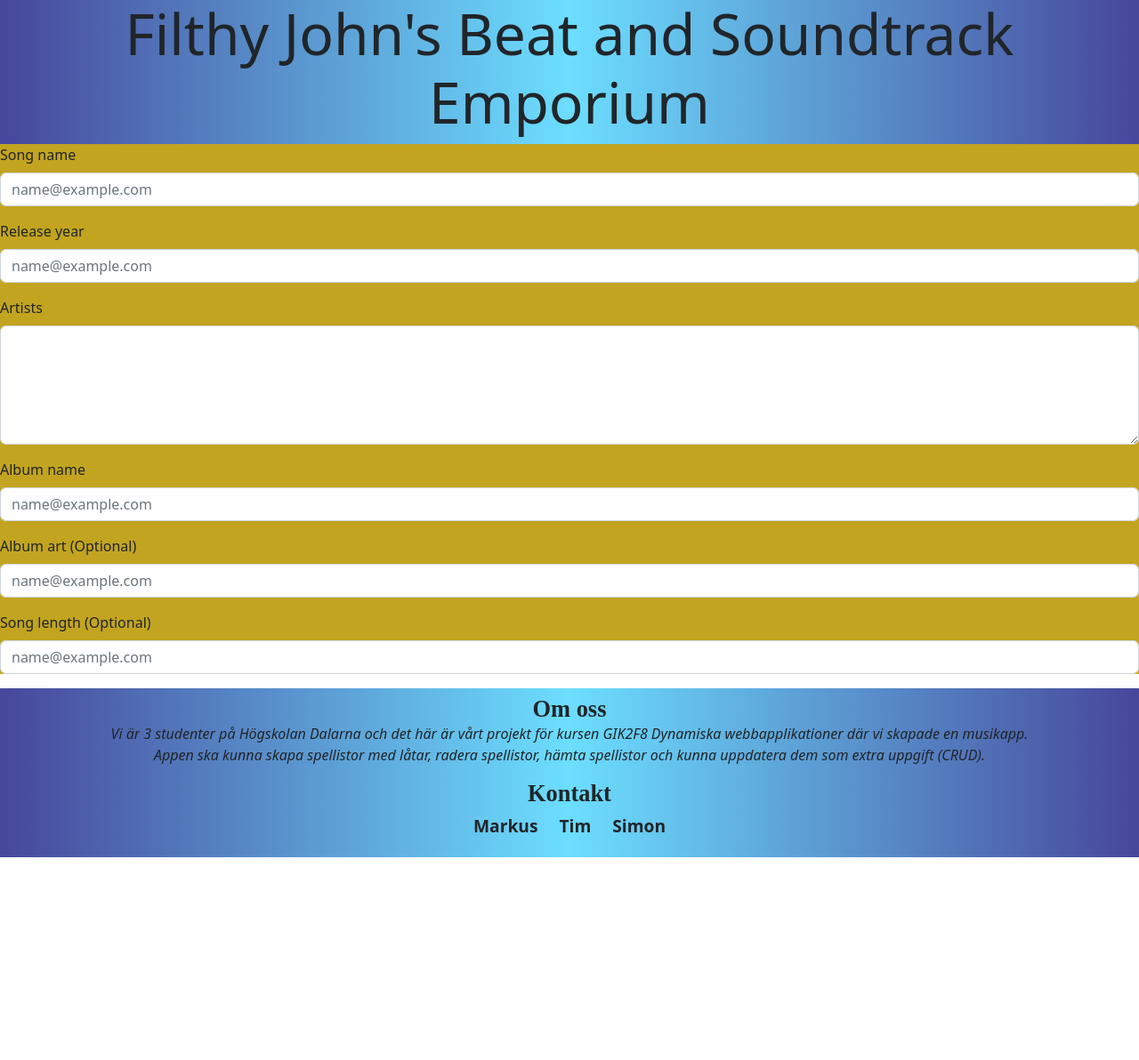
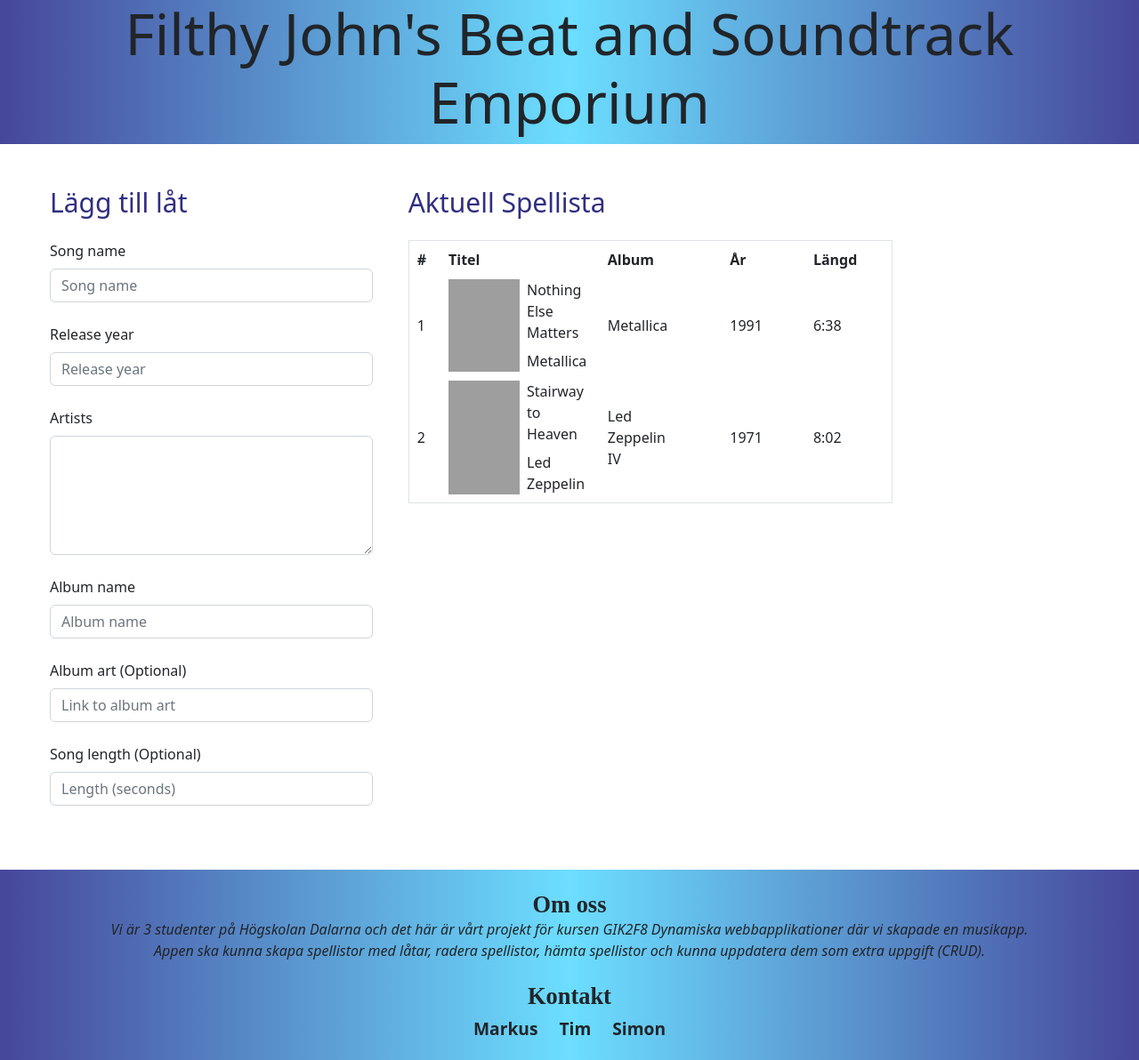
Before and after one commit to Academic-Inquisition/gik2f8-14-projekt, a plain HTML site: page client/html/index.html in a window 1280 px wide. Shown: the whole page at 89% size. Before the commit the page ends 964 px from the top, so only its background shows below. Drawn offline with nearby package versions, Linux system fonts and the light colour scheme; grey boxes are pictures that could not be loaded.

Commit message:
html-pill

```diff
--- a/client/css/index.css
+++ b/client/css/index.css
@@ -1,7 +1,11 @@
 /*Styles följer strukturen på sidan från uppifrån till vänster.*/
 
 /*Alla header styles*/
-.header__h1{
+body {
+    margin: 0 auto
+}
+
+#header__text{
     text-align: center;
     font-size: 4rem;
     background: rgb(9,9,121);
@@ -10,25 +14,26 @@
 }
 
 /*Sidebar styles*/
-#sidebar {
-    background-color: rgb(194, 164, 32); /*Senap sidebar mums*/
-}
+/* #sidebar {
+    background-color: rgb(194, 164, 32);
+} */
 
 /*Styles för spellistornas innehåll*/
-#content{
+/* #content{
     background-color: rgb(52, 190, 52);
-}
+} */
 
 /*Formulär styles*/
-#form__add-song{
+/* #form__add-song{
     background-color: bisque;
-}
+} */
 
 /*Alla footer styles*/
 #footer{
     background: rgb(9,9,121);
     background: linear-gradient(90deg, rgba(9,9,121,0.75) 0%, rgba(0,198,255,0.5746673669467788) 50%, rgba(9,9,121,0.75) 100%);
 }
+
 #footer h3{
     font-size: 1.65rem;
     font-weight: 700;
@@ -42,6 +47,7 @@
     font-weight: 400;
     font-style: italic;
 }
+
 #footer h4{
     text-align: center;
     font-weight: 600;
--- a/client/html/index.html
+++ b/client/html/index.html
@@ -10,63 +10,130 @@
     <title>Filthy John's Beat and Soundtrack Emporium</title>
     <link rel="stylesheet" href="../css/index.css"/>
   </head>
-  <body class="">
-    <header>
-      <h1 class="header__h1">Filthy John's Beat and Soundtrack Emporium</h1>
+  <body>
+    <main>
+      <header id="header">
+        <h1 id="header__text">Filthy John's Beat and Soundtrack Emporium</h1>
       </header>
-    <section id="sidebar" class="w-{calc(2/7)%} h-1/1">
-      <!-- <section class="" id="addSongForm"> --> <!--Collapse är en bootstrap klass -->
+      <section class="flex gap-10 mx-2 xl:mx-auto bg-white bg-opacity-75 p-5 rounded-lg">
+        <section id="sidebar" class="w-2/6">
+            <h2 class="mb-6 text-3xl text-indigo-900">Lägg till låt</h2>
             <form id="form" class="">
               <div id="form__add-name">
+
+                <div class="flex">
                   <label for="add-name" class="form-label">Song name</label>
-            <input type="email" class="form-control mb-3" id="add-name" placeholder="name@example.com">
+                  <p class="message pt-0.5 pl-2 text-sm text-red-700 hidden">
+                    Error message
+                  </p>
+                </div>
+                <input type="text" class="form-control mb-4" id="add-name" placeholder="Song name">
               </div>
               <div id="form__add-year">
+                <div class="flex">
                   <label for="add-year" class="form-label">Release year</label>
-            <input type="email" class="form-control mb-3" id="add-year" placeholder="name@example.com">
+                  <p class="message pt-0.5 pl-2 text-sm text-red-700 hidden">
+                    Error message
+                  </p>
+                </div>
+                <input type="text" class="form-control mb-4" id="add-year" placeholder="Release year">
               </div>
               <div id="form__add-artists">
+                <div class="flex">
                   <label for="add-artists" class="form-label">Artists</label>
-            <textarea class="form-control mb-3" id="add-artists" rows="5"></textarea>
+                  <p class="message pt-0.5 pl-2 text-sm text-red-700 hidden">
+                    Error message
+                  </p>
+                </div>
+                <textarea class="form-control mb-4" id="add-artists" rows="5"></textarea>
               </div>
               <div id="form__add-albumname">
+                <div class="flex">
                   <label for="add-albumname" class="form-label">Album name</label>
-            <input type="email" class="form-control mb-3" id="add-albumname" placeholder="name@example.com">
+                  <p class="message pt-0.5 pl-2 text-sm text-red-700 hidden">
+                    Error message
+                  </p>
+                </div>
+                <input type="text" class="form-control mb-4" id="add-albumname" placeholder="Album name">
               </div>
               <div id="form__add-albumart">
+                <div class="flex">
                   <label for="add__album-art" class="form-label">Album art (Optional)</label>
-            <input type="email" class="form-control mb-3" id="add__album-art" placeholder="name@example.com">
+                  <p class="message pt-0.5 pl-2 text-sm text-red-700 hidden">
+                    Error message
+                  </p>
+                </div>
+                <input type="text" class="form-control mb-4" id="add__album-art" placeholder="Link to album art">
               </div>
               <div id="form__add-length">
+                <div class="flex">
                   <label for="add-length" class="form-label">Song length (Optional)</label>
-            <input type="email" class="form-control mb-3" id="add-length" placeholder="name@example.com">
+                  <p class="message pt-0.5 pl-2 text-sm text-red-700 hidden">
+                    Error message
+                  </p>
+                </div>
+                <input type="text" class="form-control mb-4" id="add-length" placeholder="Length (seconds)">
               </div>
             </form>
-      <!-- </section> -->
         </section>
-    <section id="content" class="w-{calc(4/7)} h-auto">
+        <section id="content" class="w-3/6">
+          <h2 class="mb-6 text-3xl text-indigo-900">Aktuell Spellista</h2>
+          <table class="border border-separate border-spacing-y-2 border-spacing-2">
+            <tr class="">
+              <th class="pr-4">#</th>
+              <th class="pr-12">Titel</th>
+              <th class="pr-12">Album</th>
+              <th class="pr-12">År</th>
+              <th>Längd</th>
+            </tr>
+            <tr>
+              <td>1</td>
+              <td class="pr-12">
+                <div class="flex flex-row">
+                  <img src="https://upload.wikimedia.org/wikipedia/commons/6/65/No-Image-Placeholder.svg" alt="Album Cover Image" width="80" height="auto">
+                  <div class="flex flex-col justify-content-center">
+                    <p class="pb-2 pl-2">Nothing Else Matters</p>
+                    <p class="pl-2">Metallica</p>
+                  </div>
+                </div>
+              </td>
+              <td class="pr-12">Metallica</td>
+              <td class="pr-12">1991</td>
+              <td class="pr-12">6:38</td>
+            </tr>
+            <tr>
+              <td>2</td>
+              <td class="pr-12">
+                <div class="flex flex-row">
+                  <img src="https://upload.wikimedia.org/wikipedia/commons/6/65/No-Image-Placeholder.svg" alt="Album Cover Image" width="80" height="auto">
+                  <div class="flex flex-col justify-content-center">
+                    <p class="pb-2 pl-2">Stairway to Heaven</p>
+                    <p class="pl-2">Led Zeppelin</p>
+                  </div>
+                </div>
+              </td>
+              <td class="pr-12">Led Zeppelin IV</td>
+              <td class="pr-12">1971</td>
+              <td class="pr-12">8:02</td>
+            </tr>
+          </table>
+        </section>
+        <section id="toasts" class="w-1/6">
 
         </section>
-    <section id="toasts" class="w-{calc(1/7)} h-auto">
-
       </section>
-    <footer id="footer">
+    </main>
+    <footer class="h-fit" id="footer">
       <div>
-        <h3 class="pt-2">Om oss</h3>
+        <h3 class="pt-4">Om oss</h3>
           <p>Vi är 3 studenter på Högskolan Dalarna och det här är vårt projekt för kursen GIK2F8 Dynamiska webbapplikationer där vi skapade en musikapp.</p>
           <p>Appen ska kunna skapa spellistor med låtar, radera spellistor, hämta spellistor och kunna uppdatera dem som extra uppgift (CRUD).</p>
-        <h3 class="mt-3">Kontakt</h3>
+        <h3 class="mt-6">Kontakt</h3>
         <ul class="flex flex-column items-center pt-2 pb-4">
           <div class="flex items-center space-x-6">
-            <li>
-              <h4><a href="mailto: h21mnygr@du.se">Markus</a></h4>
-            </li>
-            <li>
-              <h4><a href="mailto: h21@du.se"> Tim</a></h4>
-            </li>
-            <li>
-              <h4><a href="mailto: h21@du.se"> Simon</a></h4>
-            </li>
+            <li><h4><a class="" href="mailto: h21mnygr@du.se">Markus</a></h4></li>
+            <li> <h4><a class="" href="mailto: h21tisto@du.se"> Tim</a></h4></li>
+            <li><h4><a class="" href="mailto: h21simos@du.se"> Simon</a></h4></li>
           </div>
         </ul>
       </div>
```
Lines whose indentation alone changed are shown as unchanged.
